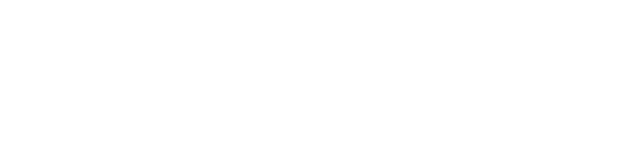
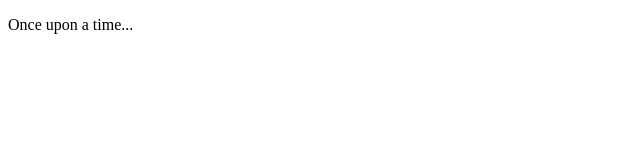
Before and after one commit to Hasnake/Haile-and-Jacob, a plain HTML site: page index.html in a window 1280 px wide. Shown: the whole page, without its empty margins (0-640 px from the left). Drawn offline with Linux system fonts and the light colour scheme.

Commit message:
Added the first line of the story

```diff
--- a/index.html
+++ b/index.html
@@ -5,6 +5,7 @@
     <title>Jacob and Haile project</title>
   </head>
   <body>
+    <p>Once upon a time...</p>
 
   </body>
 </html>
```
